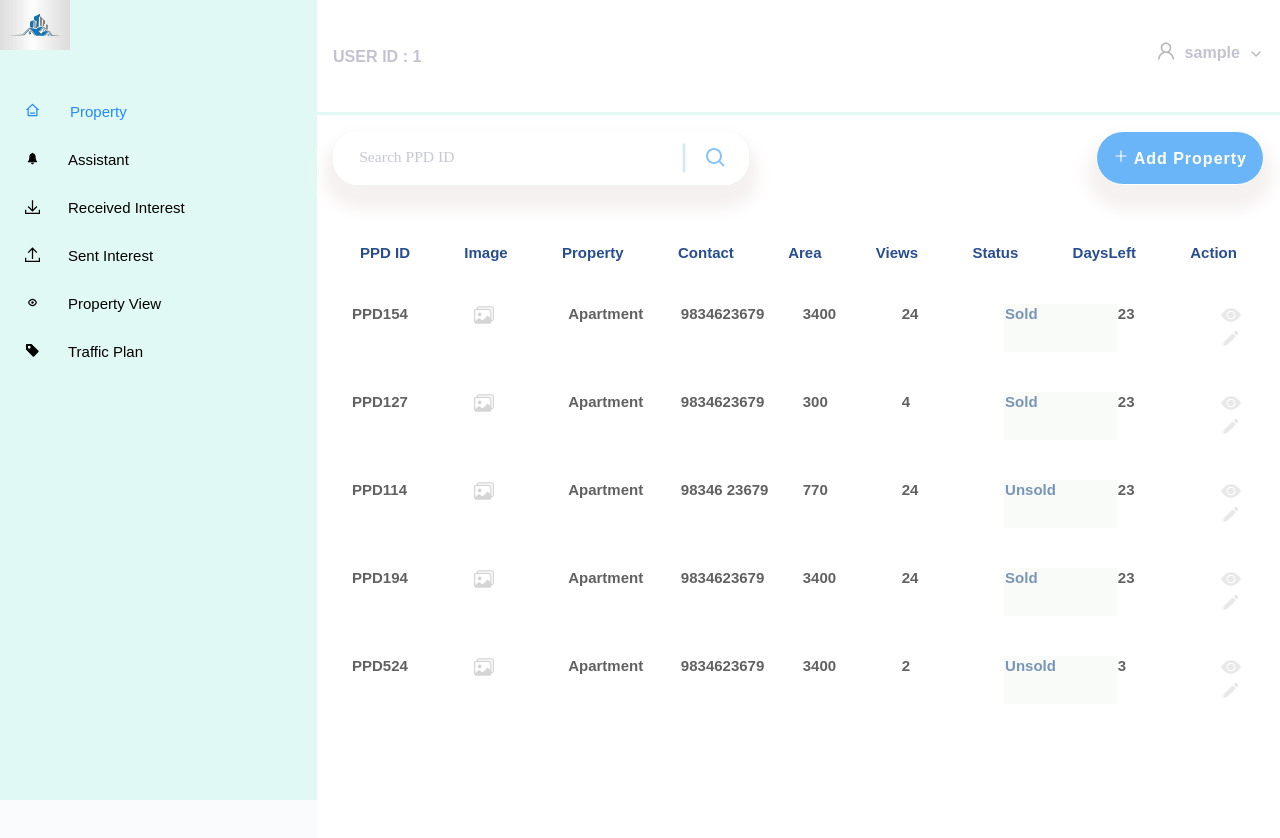
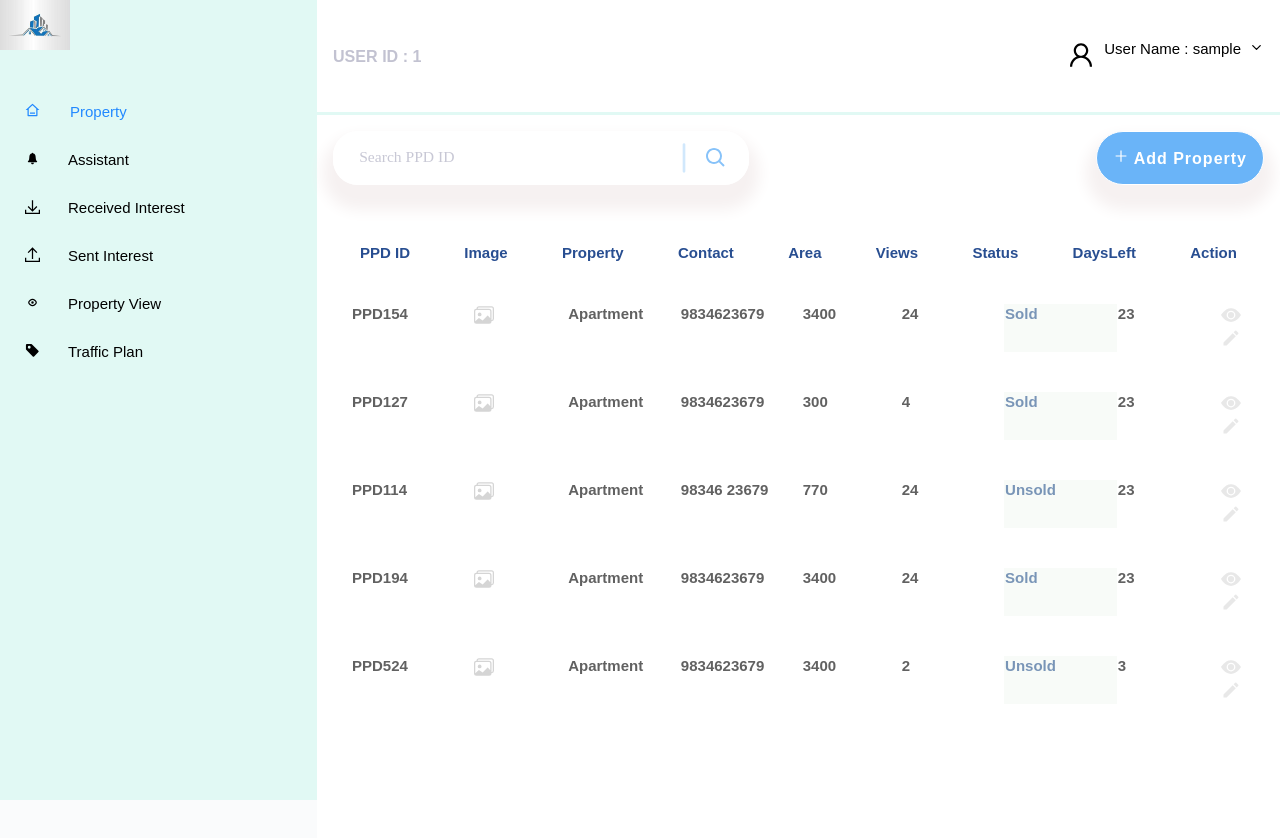
Before and after one commit to ChavvaNarayana/Real_Estate_Client, a React (Create React App) app: page / in a window 1280 px wide. Shown: the top 838 px of the page. Built offline with nearby package versions, Linux system fonts and the light colour scheme; sample sign-in values are in the browser's storage.

Commit message:
removed inline css added it by classNames

```diff
--- a/src/components/Header.jsx
+++ b/src/components/Header.jsx
@@ -15,12 +15,12 @@ function Header({ username, userId }) {
         <div className="user-id lg-font">
           <h6>USER ID : { userId}</h6>
         </div>
-        <div className="user-name lg-font flex flex-column">
-          <h6 className='flex flex-row items-center'>
-            <div><AiOutlineUser color='#A6A6A6' size={ 22 } /></div>
-            <div className='username' onClick={() => setLogout(prev => !prev)}>{ username }</div>
-            <div><FiChevronDown color='#A6A6A6' /></div>
-          </h6>
+        <div className="username-display flex flex-column">
+          <div className='flex flex-row space-between'>
+            <div><AiOutlineUser className='user-icons' size={ 30 } /></div>
+            <div className='username' onClick={() => setLogout(prev => !prev)}>User Name : { username }</div>
+            <div><FiChevronDown className='user-icons' /></div>
+          </div>
           { isLogout && <button className='logout-btn' onClick={ logout }>Logout</button> }
 
         </div>
```
